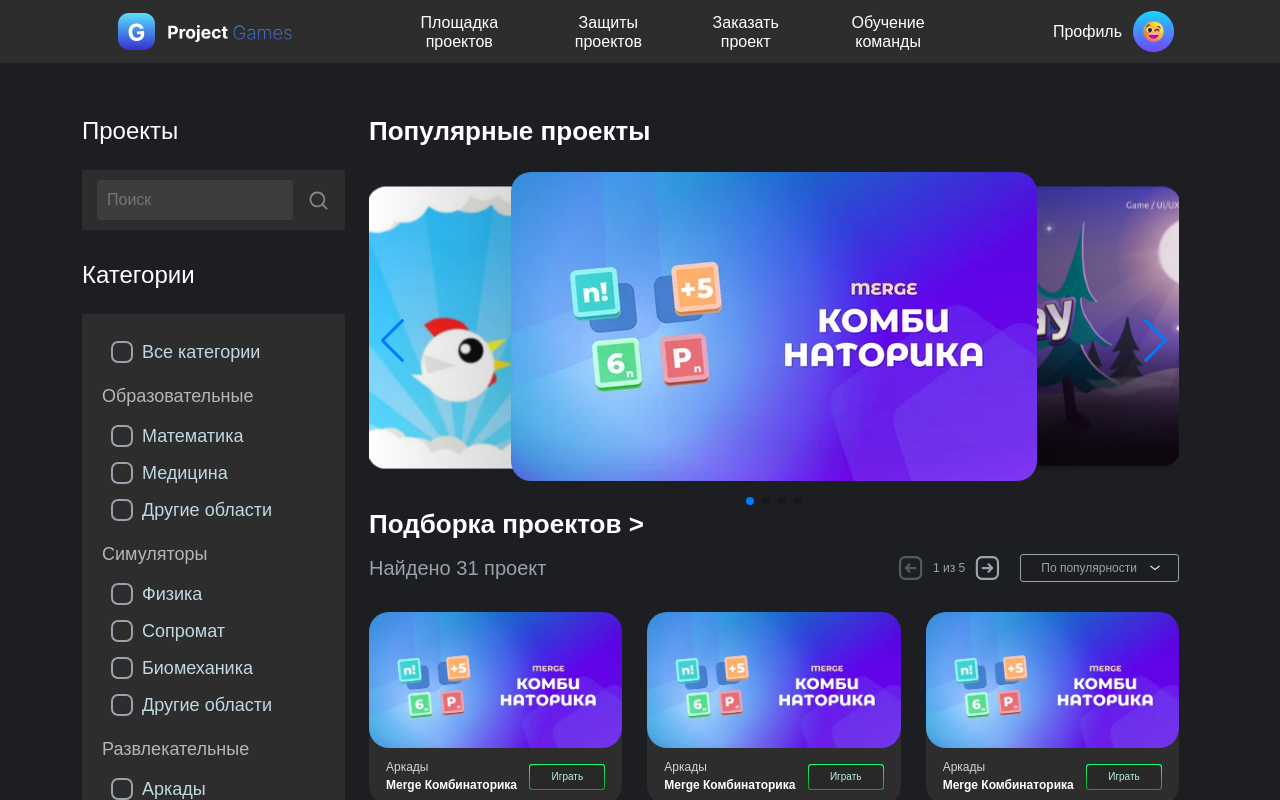
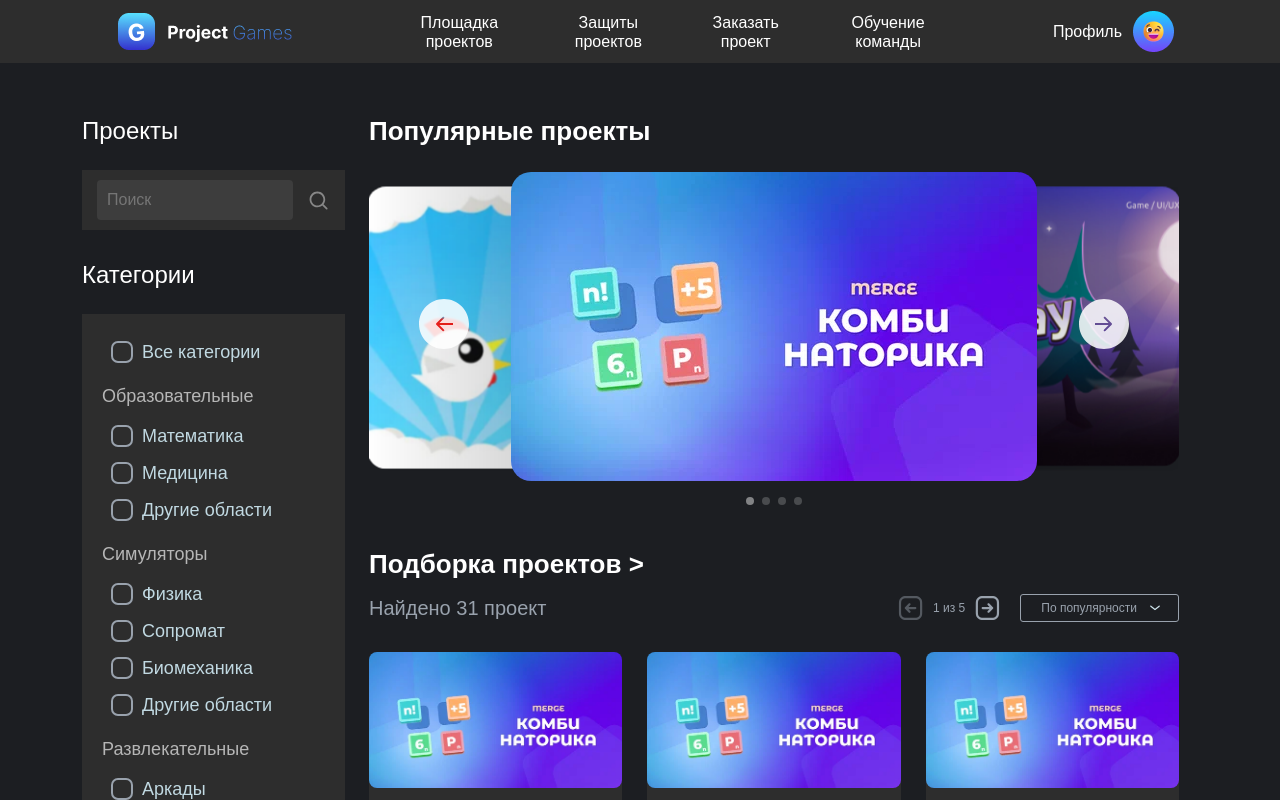
Before and after one commit to d-a-v-a/web-agregator, a React (Create React App) app: page / in a window 1280 px wide. Shown: the top 800 px of the page. Built offline with nearby package versions, Linux system fonts and the light colour scheme; a web font is replaced by a local one.

Commit message:
refactor swiper end

```diff
--- a/src/components/PreviewProject/PreviewProject.tsx
+++ b/src/components/PreviewProject/PreviewProject.tsx
@@ -15,7 +15,7 @@ const HeadStyle = styled.div`
   overflow: hidden;
   -webkit-border-radius: 20px;
   -moz-border-radius: 20px;
-  border-radius: 20px;
+  border-radius: 8px;
 `
 
 const DescriptionStyle = styled.div`
--- a/src/components/SelectionProjects/SelectionProjects.tsx
+++ b/src/components/SelectionProjects/SelectionProjects.tsx
@@ -26,7 +26,7 @@ const Options = styled.div`
 const FoundStyle = styled.span`
     flex: 1 1;
     font-size: 20px;
-    color: #99A2AD;
+    color: var(--light-grey-color);
 `
 
 const DropdownHeadStyle = styled.div`
@@ -39,10 +39,10 @@ const DropdownHeadStyle = styled.div`
     font-weight: 500;
     font-size: 12px;
 
-    color: #99A2AD;
+    color: var(--light-grey-color);
 
     border-radius: 3px;
-    border: 1px solid #99A2AD;
+    border: 1px solid var(--light-grey-color);;
 `
 
 const Grid = styled.div`
@@ -63,7 +63,7 @@ const SelectionProjects = () => {
             <H2Style>Подборка проектов &gt;</H2Style>
             <Options>
                 <FoundStyle>Найдено 31 проект</FoundStyle>
-                <Pagination current='1' total='5'/>
+                <Pagination current={1} total={5}/>
                 <div>
                     <DropdownHeadStyle>
                         <span>По популярности</span>
--- a/src/components/ui/Pagination/Pagination.tsx
+++ b/src/components/ui/Pagination/Pagination.tsx
@@ -1,23 +1,54 @@
 import React from "react";
+import styled from "styled-components";
 import styles from "./Pagination.module.css"
 import arrow from "../../../assets/images/arrow_left.svg"
 
+const PaginationStyle = styled.div`
+  display: flex;
+  align-items: center;
+  color: var(--light-grey-color);
+`
+
+const PaginationButtonStyle = styled.button`
+  transition: opacity 0.3s ease-in-out;
+  &:disabled {
+    opacity: 0.45 !important;
+  }
+  &:hover {
+    opacity: 0.8;
+  }
+`
+
+const PaginationButtonRight = styled(PaginationButtonStyle)`
+
+`
+
+const PaginationButtonLeft = styled(PaginationButtonStyle)`
+  transform: rotate(180deg);
+`
+
+const PaginationText = styled.div`
+  padding: 0 10px;
+  font-size: 12px;
+  color: var(--light-grey-color);
+`
+
 export interface Props {
-    current: string;
-    total: string;
+    current: number;
+    total: number;
 }
 
-const Pagination = (props: Props) => {
+const Pagination = ({ current = 1, total }: Props) => {
     return (
-        <div className={styles.pagination}>
-            <button disabled={props.current === '1'} type='button' className={styles.pagLeft}>
-                <img className={styles.arrow} src={arrow} alt=""/>
-            </button>
-            <div className={styles.pagText}>{props.current} из {props.total}</div>
-            <button disabled={props.current === props.total} type='button' className={styles.pagRight}>
-                <img className={styles.arrow} src={arrow} alt=""/>
-            </button>
-        </div>
+        <PaginationStyle>
+            <PaginationButtonLeft disabled={current === 1} type='button'>
+                <img src={arrow} alt=""/>
+            </PaginationButtonLeft>
+            <PaginationText>{current} из {total}</PaginationText>
+            <PaginationButtonRight disabled={current === total} type='button'>
+                <img src={arrow} alt=""/>
+            </PaginationButtonRight>
+        </PaginationStyle>
     )
 }
 
--- a/src/components/ui/Swiper/Swiper.tsx
+++ b/src/components/ui/Swiper/Swiper.tsx
@@ -5,10 +5,12 @@ import { Navigation, Pagination, Scrollbar, A11y, EffectCoverflow } from "swiper
 import image1 from '../../../assets/images/image1.jpg'
 import image2 from '../../../assets/images/image2.jpg'
 import image3 from '../../../assets/images/image3.jpg'
+import sliderArrow from '../../../assets/images/slider-arrow.svg'
 import 'swiper/swiper-bundle.css'
 
 const SwiperBlockStyle = styled.div`
   position: relative;
+  margin-bottom: 40px;
   width: 100%;
   max-width: 810px;
   height: 337px;
@@ -33,6 +35,55 @@ const SwiperBlockStyle = styled.div`
 
   .swiper-pagination {
     bottom: 0;
+  }
+
+  .swiper-pagination-bullet {
+    background-color: var(--white-color) !important;
+    transition: opacity 0.3s ease-in-out;
+  }
+
+  .swiper-pagination-bullet-active {
+    opacity: 0.45;
+  }
+
+
+  .swiper-button-next, .swiper-button-prev {
+    position: absolute;
+    top: 45%;
+    margin-top: -25px;
+    cursor: pointer;
+
+    width: 50px;
+    height: 50px;
+
+    display: flex;
+    align-items: center;
+    justify-content: center;
+
+    z-index: 10;
+  }
+
+  .swiper-button-next::after, .swiper-button-prev::after {
+    content: url(${sliderArrow});
+    width: 100%;
+    height: 100%;
+    -webkit-border-radius: 50%;
+    -moz-border-radius: 50%;
+    border-radius: 50%;
+    background-size: contain;
+  }
+
+  .swiper-button-prev {
+    left: 50px;
+  }
+
+  .swiper-button-next {
+    left: auto;
+    right: 50px;
+  }
+
+  .swiper-button-next::after {
+    transform: rotate(180deg);
   }
 `
 
@@ -71,6 +122,7 @@ function SwiperProjects(){
             <SwiperSlide><img src={image3} style={{width: '100%'}} alt=""/></SwiperSlide>
             <SwiperSlide><img src={image2} style={{width: '100%'}} alt=""/></SwiperSlide>
             <SwiperSlide><img src={image2} style={{width: '100%'}} alt=""/></SwiperSlide>
+
           </SwiperWrapper>
         </Swiper>
       </SwiperBlockStyle>
```
